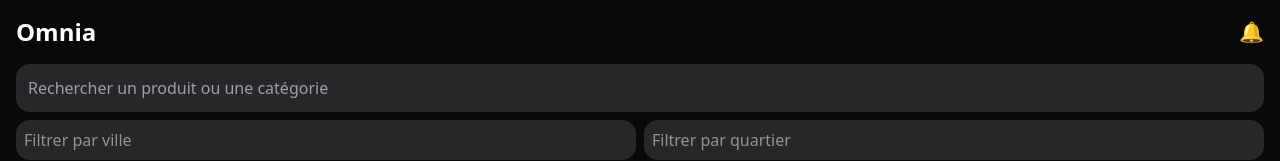
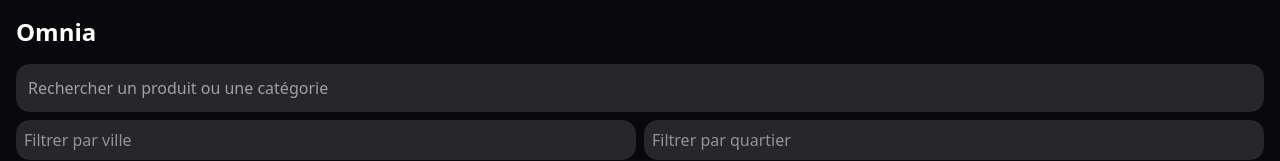
Before and after one commit to Sory-7564/my-omnia, a Next.js app: page / in a window 1280 px wide. Shown: the top 161 px of the page. Built offline with nearby package versions, Linux system fonts and the light colour scheme; no server answers; the database is empty; sample sign-in values are in the browser's storage.

Commit message:
🧹 Suppression du lien vers /notifications

```diff
--- a/src/app/page.tsx
+++ b/src/app/page.tsx
@@ -122,7 +122,7 @@
       <header className="flex justify-between items-center px-4 pt-4">
         <h1 className="text-2xl font-bold">Omnia</h1>
         {(prenom && nom) && <p className="text-sm">Bonjour, {prenom} {nom}</p>}
-        <a href="/notifications" className="text-xl">🔔</a>
+
       </header>
 
       {/* Recherche */}
```
